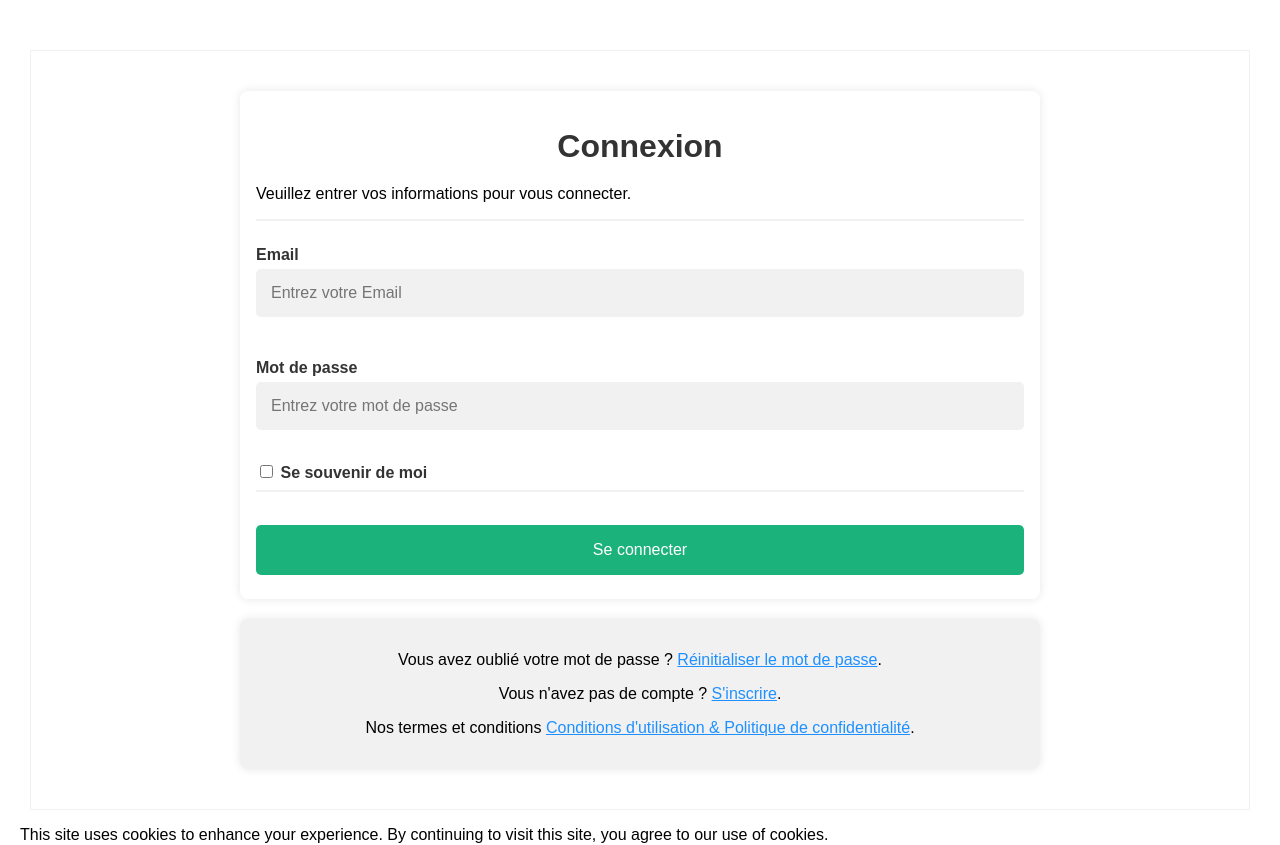
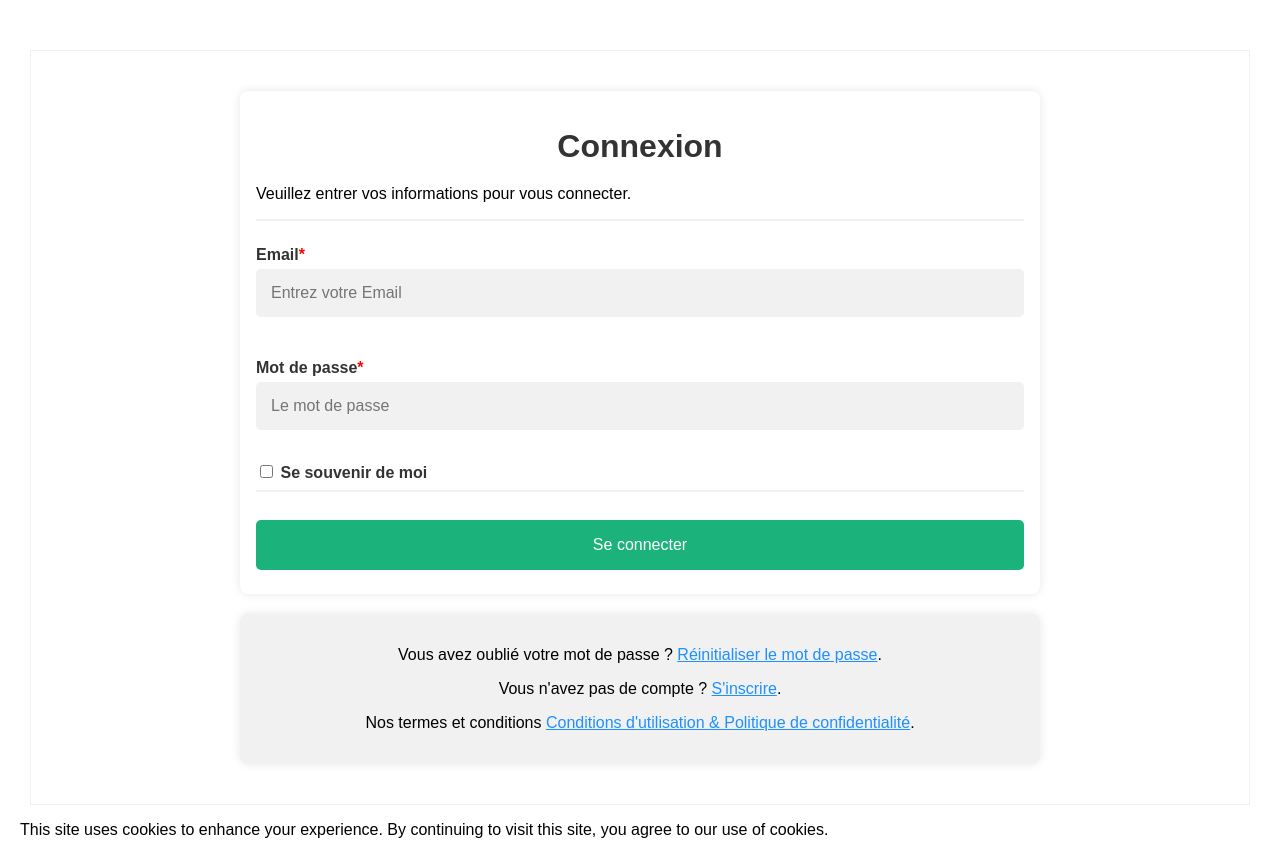
Before and after one commit to Ahmed-Zain-ul-Abideen/flask-app, a Flask app: page /connexion in a window 1280 px wide. Shown: the part 80-925 px from the top of the page. Run offline with Flask 3, Linux system fonts and the light colour scheme; some libraries are stand-ins or nearby versions.

Commit message:
update by zain
update by zain

```diff
--- a/app.py
+++ b/app.py
@@ -1106,7 +1106,7 @@ def pricing():
             context = { "free_flag": False,"subs_flag":subs_flag}
             return render_template("pricing.html", **context)
         else:
-            flash("Login first to complete this action","error")
+            # flash("Login first to complete this action","error")
             context = { "free_flag": True,"subs_flag":True}
             return render_template("pricing.html", **context)
 
@@ -1349,16 +1349,17 @@ def confirm_email(token):
 @log_execution_time
 def connexion():
     form=MyForm()
+    errors = {}
     if request.method == "POST":
         # Retrieve form data
         email = request.form.get("email")
         if not email:
-            error_message = "Veuillez entrer votre adresse email."
-            return render_template("connexion.html", form=form, error_message=error_message)
+            errors["email"] = "Ce champ est obligatoire. Veuillez remplir ce champ."
+            return render_template("connexion.html", form=form, errors=errors)
         password = request.form.get("psw")
         if not password:
-            error_message = "Veuillez entrer votre mot de passe."
-            return render_template("connexion.html", form=form, error_message=error_message)
+            errors["password"] = "Ce champ est obligatoire. Veuillez remplir ce champ."
+            return render_template("connexion.html", form=form,  errors=errors)
         next = request.form.get("next")
         remember_me = request.form.get("remember_me")
         print("remember_me",remember_me)
@@ -1479,7 +1480,7 @@ def connexion():
 
             flash("Vérifiez votre email pour valider votre compte.", "warning")
             return render_template(
-                "connexion.html",form=form
+                "connexion.html",form=form,errors=errors
                 # error_message="Vérifiez votre email pour valider votre compte.",
             )
         else:
@@ -1488,7 +1489,7 @@ def connexion():
             logging.warning(f"Failed login attempt for {email}.")
             flash("Identifiants invalides. Veuillez réessayer.", "error")
             return render_template(
-                "connexion.html",form=form
+                "connexion.html",form=form,errors=errors
                 # error_message="Identifiants invalides. Veuillez réessayer.",
             )
     email = ''
@@ -1503,7 +1504,7 @@ def connexion():
         print("pass in ses")
         password = session["password"]
         pass_f = False
-    return render_template("connexion.html",form=form,email=email,password=password,pass_f=pass_f,email_f=email_f)
+    return render_template("connexion.html",form=form,email=email,password=password,pass_f=pass_f,email_f=email_f,errors=errors)
 
 @app.route("/logout")
 @log_execution_time
@@ -1929,4 +1930,4 @@ if __name__ == "__main__":
 
     # # mail = Mail(app)
 
-    app.run()
+    app.run(host='192.168.18.94', port=8008,debug=True)
--- a/static/css/styles.css
+++ b/static/css/styles.css
@@ -1096,4 +1096,5 @@ input[type="password"]::-webkit-text-security {
   font-size: 0.9em;
   margin-top: -13px;
   margin-left: 16px;
+
 }
--- a/templates/connexion.html
+++ b/templates/connexion.html
@@ -92,19 +92,29 @@
           <p class="success_msg" id="success-message">{{ success_message }}</p>
           {% endif %} -->
 
-      <label for="email"><b>Email</b></label>
+      <label for="email"><b>Email</b><span class="required">*</span></label>
       {% if  email_f %}
-        <input type="text"  value="{{email}}" name="email" id="email" >
+        <input type="text" class="form-input"  value="{{email}}" name="email" id="email" >
       {%else%}
-        <input type="text" placeholder="Entrez votre Email" name="email" id="email" value="{{ request.form.get('firstname', '') }}" >
+        <input type="text" class="form-input" placeholder="Entrez votre Email" name="email" id="email" value="{{ request.form.get('email', '') }}" >
+      {% endif %}
+
+      {% if errors.email %}
+          <p class="error_msg_alpha">{{ errors.email }}</p>
       {% endif %}
 
 
-      <label for="psw"><b>Mot de passe</b></label>
+      <label for="psw"><b>Mot de passe</b><span class="required">*</span></label>
       {% if  pass_f %}
-        <input type="password" value="{{ password}}" name="psw" id="psw" required>
+        <input type="password" class="form-input" value="{{ password}}" name="psw" id="psw" >
       {%else%}
-        <input type="password" placeholder="Entrez votre mot de passe" name="psw" id="psw" required>
+        <div style="position: relative;">
+
+          <input type="password" class="form-input" placeholder="Le mot de passe" name="psw" id="psw" oninput="toggleEyeVisibility()" ><span id="togglePassword" style="position: absolute; right: 80px; top: 37%; transform: translateY(-50%); cursor: pointer; display: none;" onclick="togglePasswordVisibility()">👁️</span>
+        </div>
+      {% endif %}
+      {% if errors.password %}
+          <p id = "pass_error_mgs" class="error_msg_alpha">{{ errors.password }}</p>
       {% endif %}
 
       <label style= "margin-top:10px;">
@@ -112,7 +122,10 @@
         <b>Se souvenir de moi</b>
       </label>
       <hr>
-      <div class="g-recaptcha" data-sitekey="6LdlnooqAAAAAGPBP_jjP8JZl6VmnurDRg2Zx9hy"></div>
+      <div tabindex="0" id="captcha_container">
+        <div id="captcha_id" class="g-recaptcha" data-sitekey="6LdlnooqAAAAAGPBP_jjP8JZl6VmnurDRg2Zx9hy"></div>
+    </div>
+    <p style= "margin-top:-5px;" class="error_msg_alpha" id="error-message-script-captcha" style="display: none;"></p>
 
       <form action="{{ url_for('connexion') }}" method="POST" id="login">
       <input type="hidden" name="next" value="{{ request.args.get('next') }}">
@@ -162,7 +175,7 @@
 <script>
   document.getElementById('login').addEventListener('submit', function(event) {
 
-      const errorMessage = document.getElementById('error-message-script');
+      const errorMessage = document.getElementById('error-message-script-captcha');
 
       // Check reCAPTCHA response
       const recaptchaResponse = grecaptcha.getResponse();
@@ -178,6 +191,58 @@
   });
 </script>
 
+
+<script>
+  function togglePasswordVisibility() {
+      const passwordField = document.getElementById('psw');
+      const togglePassword = document.getElementById('togglePassword');
+
+      // Toggle between password and text input types
+      if (passwordField.type === 'password') {
+          passwordField.type = 'text';
+          togglePassword.textContent = '🔒'; // Eye with a line icon
+      } else {
+          passwordField.type = 'password';
+          togglePassword.textContent = '👁️'; // Normal eye icon
+      }
+  }
+
+  function toggleEyeVisibility() {
+      const passwordField = document.getElementById('psw');
+      const togglePassword = document.getElementById('togglePassword');
+      const errorMessages = document.getElementById('pass_error_mgs');
+
+      // Show the eye icon if there is text in the password field
+      if (passwordField.value) {
+          togglePassword.style.display = 'block';
+          errorMessages.style.display = 'none';
+      } else {
+          togglePassword.style.display = 'none';
+      }
+  }
+</script>
+
+
+
+<script>
+    document.addEventListener("DOMContentLoaded", function() {
+      const inputs = document.querySelectorAll(".form-input");
+      const errorMessages = document.querySelectorAll(".error_msg_alpha");
+
+      // Add a focus event listener to each input field
+      inputs.forEach((input) => {
+          input.addEventListener("focus", function() {
+              // Check if the next sibling is an error message and hide it
+              const errorMsg = input.nextElementSibling;
+              if (errorMsg && errorMsg.classList.contains("error_msg_alpha")) {
+                  errorMsg.style.display = "none";
+              }
+          });
+      });
+  });
+</script>
+
+
 {% block footer %}
 <!-- Footer is disabled for this page -->
 {% endblock %}
```
